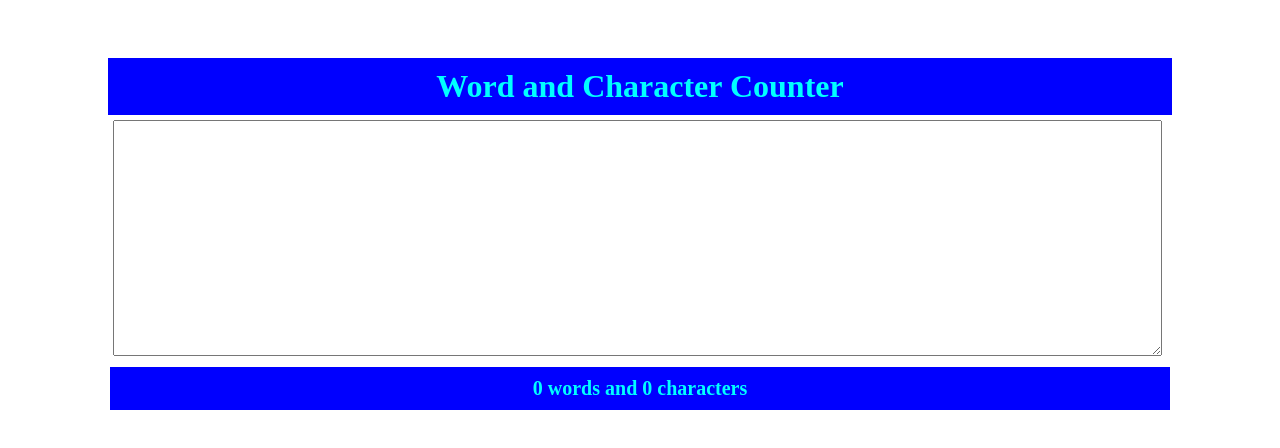
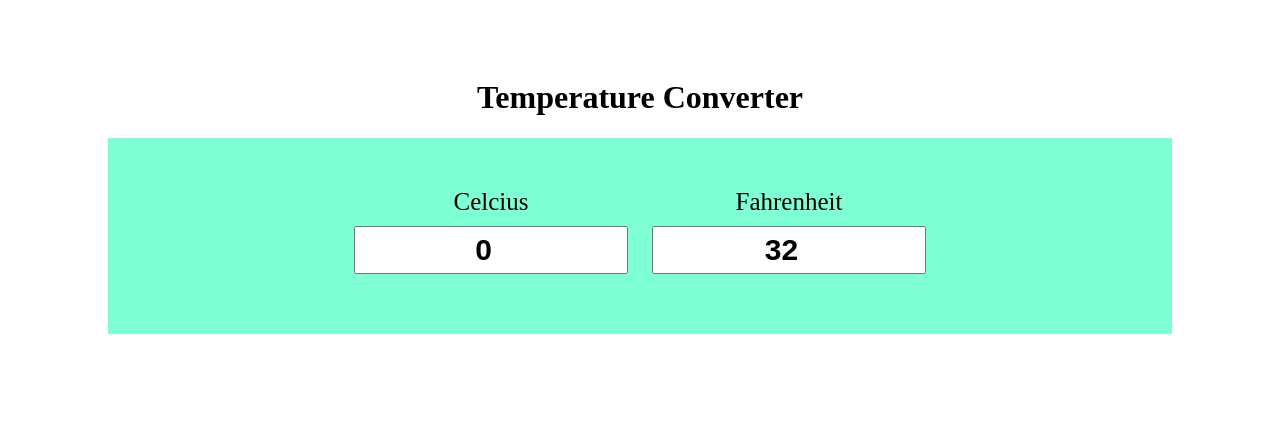
Before and after one commit to AKI198/Word-character-counter-in-JS, a plain HTML site: page js/index.html in a window 1280 px wide. Drawn offline with Linux system fonts and the light colour scheme.

Commit message:
Temperature converter in JS

```diff
--- a/js/index.html
+++ b/js/index.html
@@ -6,60 +6,74 @@
     <title>Word Counter</title>
 
     <style>
+
       body{
         padding: 50px 100px;
-
       }
      h1{
       text-align: center;
-        background-color: blue;
-        color: aqua;
-        padding: 10px;
-        margin: 0px;
      }
-      textarea{
-        width: 98%;
-        font-size: 20px;
-        margin: 5px;
+     #container{
+      text-align: center;
+      background-color: aquamarine;
+      padding: 50px;
      }
-      p{
+     .input-div{
+      display: inline-block;
+     }
+     .inp{
+      padding: 5px 10px;
+      margin: 10px;
+      font-size: 30px;
+      font-weight: bold;
+      width: 250px;
       text-align: center;
-        background-color: blue;
-        font-size: 20px;
-        font-weight: bold;
-        color: aqua;
-        padding: 10px;
-        margin: 2px;
+     }
+     label{
+      font-size: 25px;
      }
     </style>
+
 </head>
 <body>
-      <h1>Word and Character Counter</h1>
-      <textarea id="textbox" cols="30" rows="10"></textarea>
-      <p>
-        <span id="word">0</span> words and
-        <span id="char">0</span> characters
-      </p>
+     <h1>Temperature Converter</h1>
+
+     <div id="container">
+
+      <div class="input-div">
+        <label>Celcius</label> <br>
+        <input type="number" value="0" id="cel" class="inp">
+      </div>
+
+      <div class="input-div">
+        <label>Fahrenheit</label> <br>
+        <input type="number" value="32" id="fah" class="inp">
+      </div>
+
+     </div>
 
     <script>
-      let textbox = document.getElementById("textbox");
+      var cel = document.getElementById("cel");
+      var fah = document.getElementById("fah");
 
-      textbox.addEventListener('input', function(){
-        var text = this.value;
-        let char = text.length;
-        document.getElementById("char").innerHTML = char;
-
-        text = text.trim();
-        let words = text.split(" ");
-        let cleanList = words.filter(function(elm){
-          return elm != "";
-        });
-        document.getElementById("word").innerHTML = cleanList.length;
-
+      cel.addEventListener('input', function(){
+          let c = this.value;
+          let f = (c * 9/5) +32;
+          if(!Number.isInteger(f)){
+              f = f.toFixed(1);
+          }
+          fah.value = f;
       });
 
+      fah.addEventListener('input', function(){
+        let f = this.value;
+        let c = (f - 32) * 5/9;
+        if(!Number.isInteger(c)){
+          c = c.toFixed(1);
+        }
+        cel.value = c;
+      });
 
     </script>
-
   </body>
   </html>
```
Lines whose indentation alone changed are shown as unchanged.
